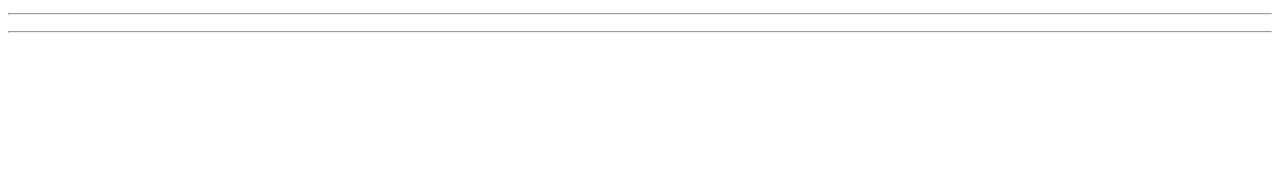
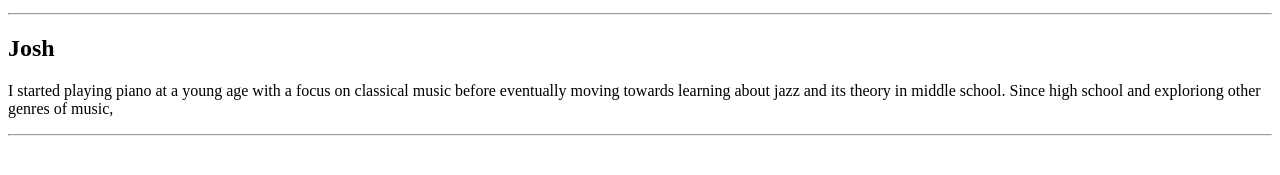
Before and after one commit to joshdocks/lmsc261website, a plain HTML site: page index.html in a window 1280 px wide. Shown: the part 139-314 px from the top of the page. Drawn offline with Linux system fonts and the light colour scheme.

Commit message:
josh name

```diff
--- a/index.html
+++ b/index.html
@@ -18,6 +18,7 @@
 <img src:"https://thumbs.gfycat.com/BruisedBlandAsiantrumpetfish-size_restricted.gif" alt="give us an A">
 <p></p><hr/>
 <!-- Josh paragraph -->
-<p></p><hr/>
+<h2>Josh</h2>
+<p>I started playing piano at a young age with a focus on classical music before eventually moving towards learning about jazz and its theory in middle school. Since high school and exploriong other genres of music,</p><hr/>
 </body>
 </html>
```
